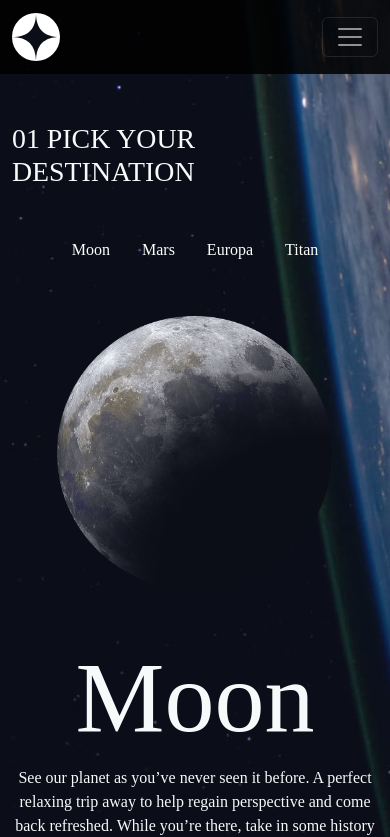
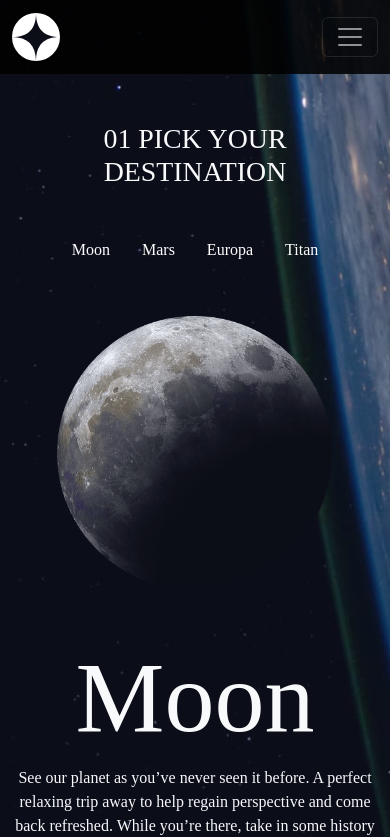
Before and after one commit to javieruncos/spaceTravel, a React (Create React App) app: page /destino in a window 390 px wide. Shown: the top 837 px of the page. Built offline with nearby package versions, Linux system fonts and the light colour scheme; data requests are answered from the project's data file.

Commit message:
cambios en la posicion de los titulos en tablet

```diff
--- a/src/App.css
+++ b/src/App.css
@@ -291,6 +291,12 @@
   .boxbtn div button{
     margin-left: 15px;
   }
+
+
+  .divCrew{
+    text-align: center;
+
+  }
 }
 
 
--- a/src/components/Crew.jsx
+++ b/src/components/Crew.jsx
@@ -33,7 +33,7 @@ const Crew = () => {
 
   return (
     <div className="container">
-      <div className="mt-5 text-light mb-5">
+      <div className="mt-5 text-light mb-5 ">
         <h1>02 MEET YOUR CREW</h1>
       </div>
 
--- a/src/components/Destination.jsx
+++ b/src/components/Destination.jsx
@@ -27,7 +27,7 @@ const Destination = ({
       <div>
         <Row className="rowDestinos">
           <Col md={6}>
-            <div className="mt-5 text-light mb-5">
+            <div className="mt-5 text-light mb-5 divCrew">
               <h1>01 PICK YOUR DESTINATION</h1>
             </div>
           </Col>
```
